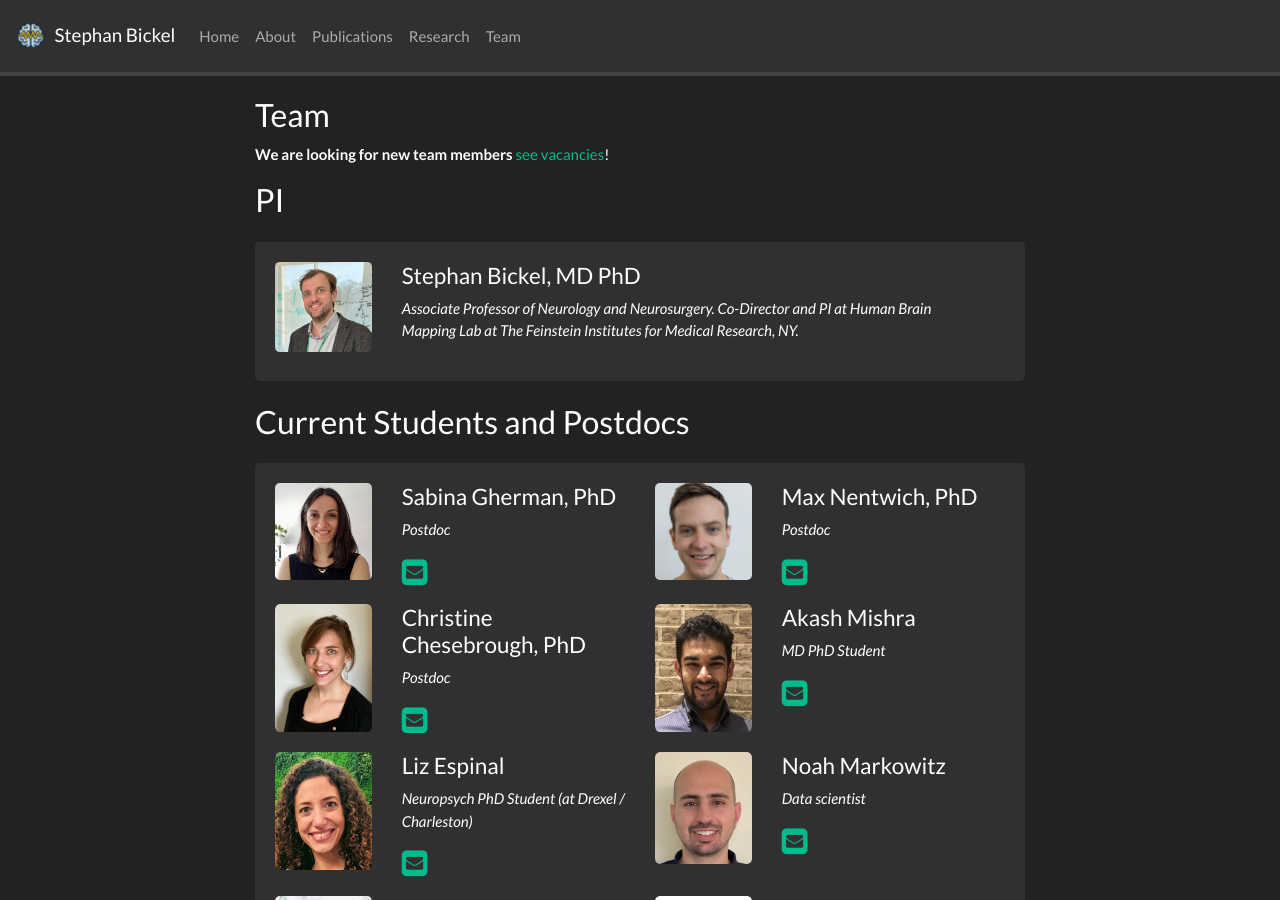
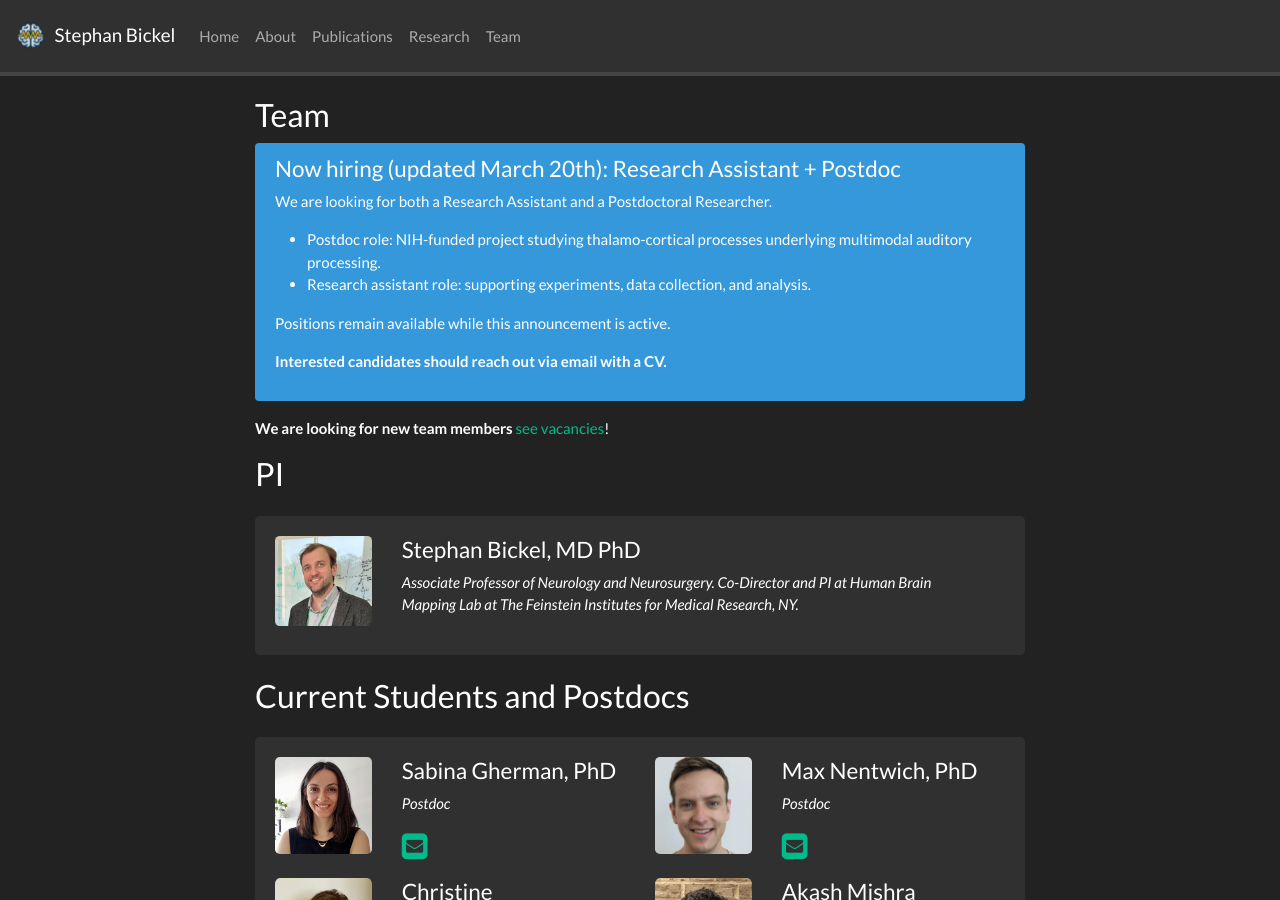
Before and after one commit to stebick/personalpage, a Jekyll site: the page built from _pages/team.md, in a window 1280 px wide and 900 px high. Built offline with Jekyll 4.4.1, drawn with Linux system fonts in a browser that asks for light colours; nearby versions of some CDN libraries; a style sheet for code colours, icons or effects is not loaded.

Commit message:
Add hiring notice to team page
Insert an informational alert on the team page announcing open positions for a Research Assistant and a Postdoctoral Researcher.

```diff
--- a/_pages/team.md
+++ b/_pages/team.md
@@ -6,6 +6,17 @@ permalink: /team/
 ---
 
 ### Team
+
+<div class="alert alert-info" role="alert">
+  <h4 class="alert-heading">Now hiring (updated March 20th): Research Assistant + Postdoc</h4>
+  <p>We are looking for both a Research Assistant and a Postdoctoral Researcher.</p>
+  <ul>
+    <li>Postdoc role: NIH-funded project studying thalamo-cortical processes underlying multimodal auditory processing.</li>
+    <li>Research assistant role: supporting experiments, data collection, and analysis.</li>
+  </ul>
+  <p>Positions remain available while this announcement is active.</p>
+  <p><strong>Interested candidates should reach out via email with a CV.</strong></p>
+</div>
 
 **We are looking for new team members** [see vacancies](https://hbmlab-nyc.com//vacancies)!
 
```
